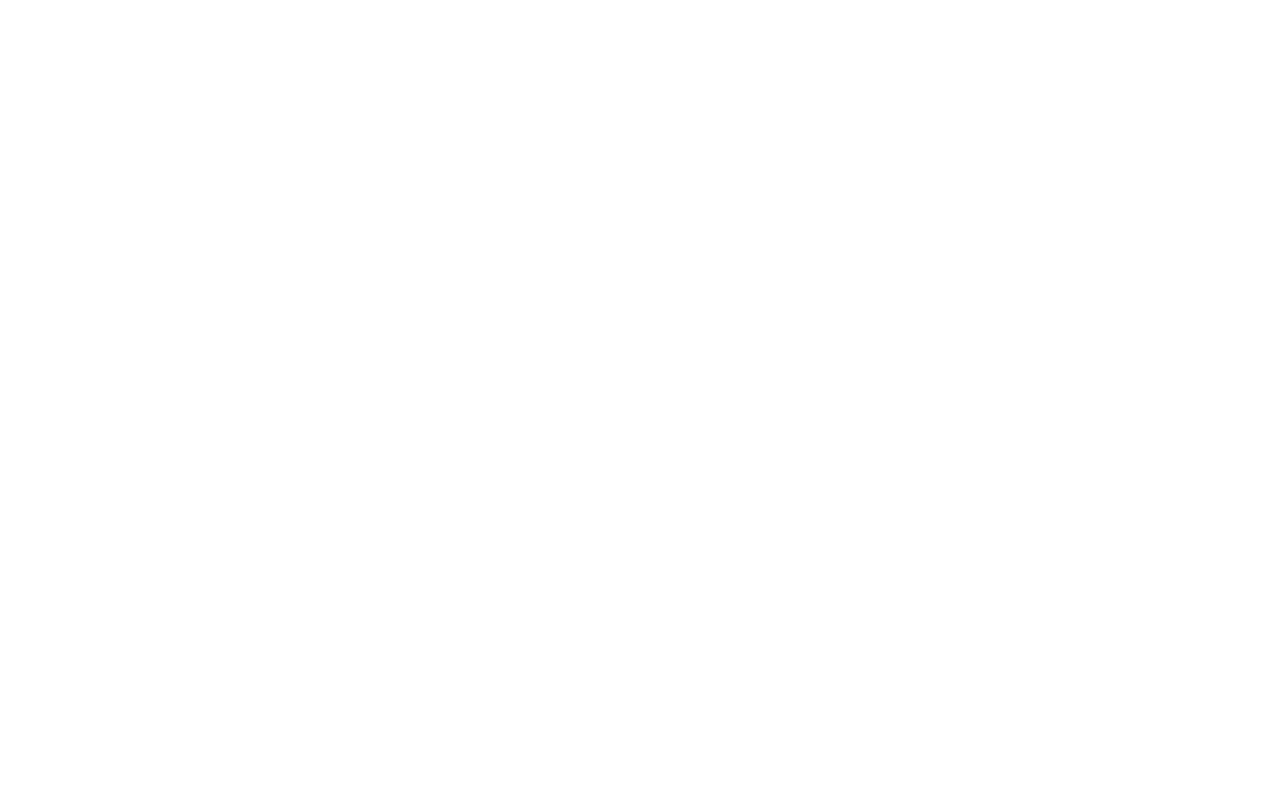
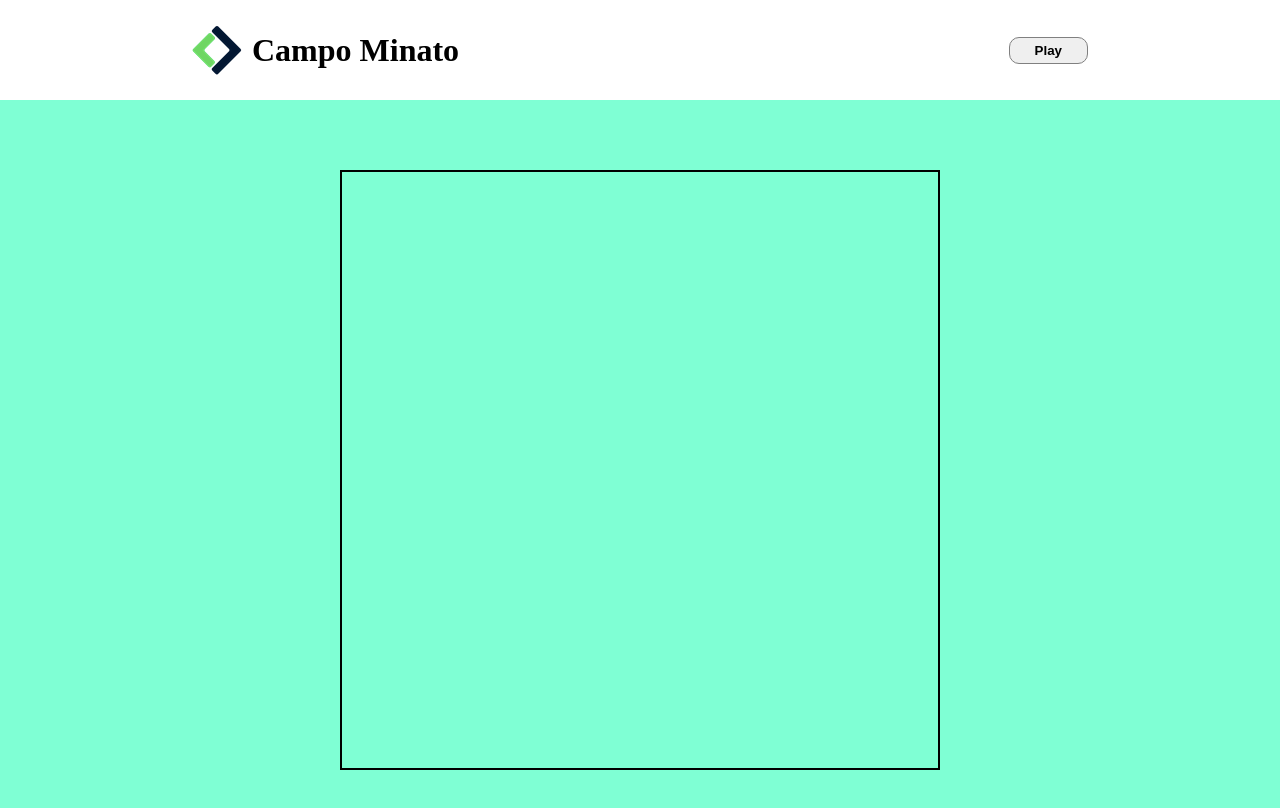
Before and after one commit to Chrissx77/js-campominato-grid, a plain HTML site: page index.html in a window 1280 px wide. Drawn offline with Linux system fonts and the light colour scheme.

Commit message:
added grid class & layout html css

```diff
--- a/css/style.css
+++ b/css/style.css
@@ -1,5 +1,52 @@
-*{
+* {
     margin: 0;
     padding: 0;
     box-sizing: border-box;
 }
+
+/* HEADER STYLE */
+header {
+    width: 70%;
+    height: 100px;
+    margin: 0 auto;
+    display: flex;
+    justify-content: space-between;
+    align-items: center;
+
+}
+
+.logo {
+    display: flex;
+    align-items: center;
+}
+
+.logo img {
+    padding-right: 10px;
+}
+
+.btn-play {
+    border: 1px solid gray;
+    border-radius: 10px;
+    padding: 5px 25px;
+    font-weight: bold;
+}
+
+
+/* MAIN STYLE */
+main {
+    background-color: #7fffd4;
+    padding: 70px 0;
+}
+.grid{
+    width: 600px;
+    height: 600px;
+    margin: auto auto;
+    border: 2px solid black;
+    display: flex;
+    flex-wrap: wrap;
+}
+
+.square{
+    width: calc(100% / 10);
+    border: 2px solid purple;
+}
--- a/index.html
+++ b/index.html
@@ -7,6 +7,20 @@
     <link rel="stylesheet" href="css/style.css">
 </head>
 <body>
+    <header>
+        <div class="logo">
+            <img src="image/Logo.png" alt="">
+            <h1>Campo Minato</h1>
+        </div>
+        <div>
+            <button class="btn-play">Play</button>
+        </div>
+    </header>
+
+    <main>
+        <div class="grid">
+        </div>
+    </main>
 
 
     <script src="js/main.js"></script>
```
Also changed, not shown: image/Logo.png (added).
